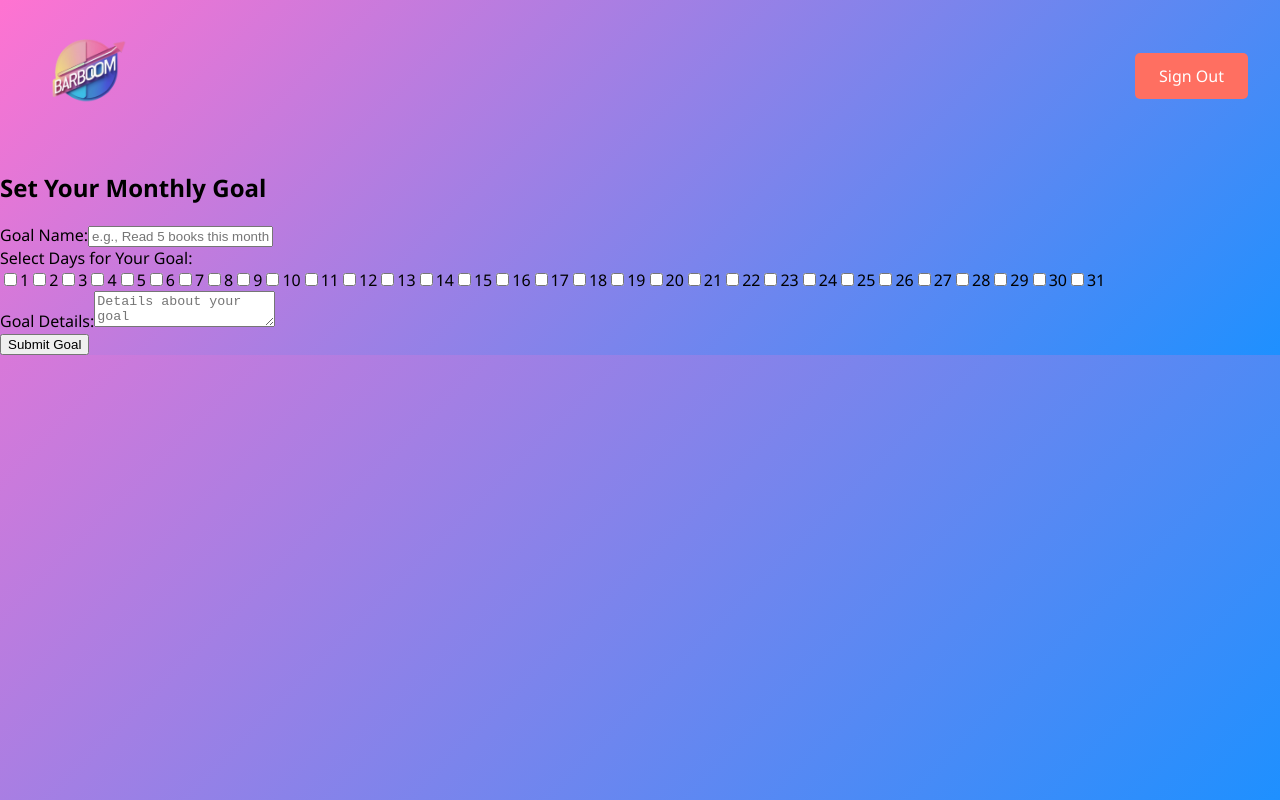
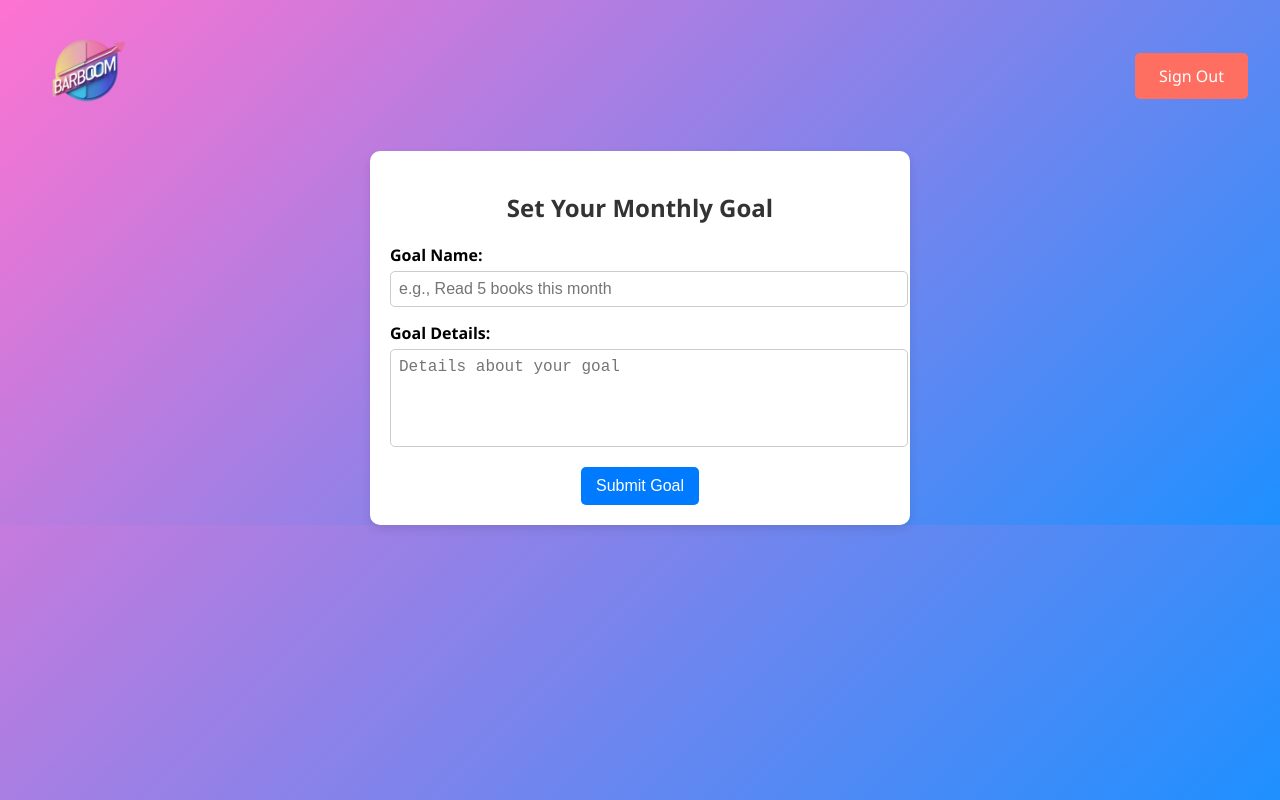
Before and after one commit to MarwenCode/progress, a React (Vite) app in the folder client/: page /monthly in a window 1280 px wide. Built offline with nearby package versions, Linux system fonts and the light colour scheme.

Commit message:
edit weekly goal

```diff
--- a/client/src/pages/monthly/Monthly.jsx
+++ b/client/src/pages/monthly/Monthly.jsx
@@ -1,21 +1,30 @@
-import React, { useState } from 'react';
-
+import React, { useState, useEffect } from "react";
+import "./monthly.scss"; // Import du fichier SCSS
 
 const Monthly = () => {
-  const [goalName, setGoalName] = useState('');
-  const [selectedDays, setSelectedDays] = useState([]);
-  const [goalDetails, setGoalDetails] = useState('');
+  const [goalName, setGoalName] = useState("");
+  const [goalDetails, setGoalDetails] = useState("");
 
-  const handleDayToggle = (day) => {
-    setSelectedDays(prev =>
-      prev.includes(day) ? prev.filter(d => d !== day) : [...prev, day]
+  // Charger les données sauvegardées au montage
+  useEffect(() => {
+    const savedGoal = JSON.parse(localStorage.getItem("monthlyGoal"));
+    if (savedGoal) {
+      setGoalName(savedGoal.name || "");
+      setGoalDetails(savedGoal.details || "");
+    }
+  }, []);
+
+  // Sauvegarder les données à chaque mise à jour
+  useEffect(() => {
+    localStorage.setItem(
+      "monthlyGoal",
+      JSON.stringify({ name: goalName, details: goalDetails })
     );
-  };
+  }, [goalName, goalDetails]);
 
   const handleSubmit = (e) => {
     e.preventDefault();
-    // Handle the goal submission logic for the month
-    console.log('Monthly Goal:', goalName, selectedDays, goalDetails);
+    console.log("Monthly Goal:", goalName, goalDetails);
   };
 
   return (
@@ -31,22 +40,6 @@ const Monthly = () => {
             onChange={(e) => setGoalName(e.target.value)}
             placeholder="e.g., Read 5 books this month"
           />
-        </div>
-
-        <div className="form-group">
-          <label>Select Days for Your Goal:</label>
-          <div className="day-selector">
-            {[...Array(31).keys()].map((day) => (
-              <label key={day}>
-                <input
-                  type="checkbox"
-                  checked={selectedDays.includes(day + 1)}
-                  onChange={() => handleDayToggle(day + 1)}
-                />
-                {day + 1}
-              </label>
-            ))}
-          </div>
         </div>
 
         <div className="form-group">
--- /dev/null
+++ b/client/src/pages/monthly/monthly.scss
@@ -0,0 +1,55 @@
+.monthly-container {
+    max-width: 500px;
+    margin: auto;
+    padding: 20px;
+    background: #fff;
+    border-radius: 10px;
+    box-shadow: 0 4px 10px rgba(0, 0, 0, 0.1);
+    text-align: center;
+
+    h2 {
+      color: #333;
+      font-size: 24px;
+      margin-bottom: 20px;
+    }
+
+    .form-group {
+      margin-bottom: 15px;
+      text-align: left;
+
+      label {
+        display: block;
+        font-weight: bold;
+        margin-bottom: 5px;
+      }
+
+      input,
+      textarea {
+        width: 100%;
+        padding: 8px;
+        border: 1px solid #ccc;
+        border-radius: 5px;
+        font-size: 16px;
+      }
+
+      textarea {
+        resize: none;
+        height: 80px;
+      }
+    }
+
+    .submit-btn {
+      background: #007bff;
+      color: white;
+      padding: 10px 15px;
+      border: none;
+      border-radius: 5px;
+      font-size: 16px;
+      cursor: pointer;
+      transition: 0.2s ease-in-out;
+
+      &:hover {
+        background: #0056b3;
+      }
+    }
+  }
--- a/client/src/pages/weekly/weekly.scss
+++ b/client/src/pages/weekly/weekly.scss
@@ -103,7 +103,7 @@
     padding: 20px;
     border-radius: 10px;
     text-align: center;
-    max-width: 400px;
+    max-width: 500px;
     width: 100%;
 
     h3 {
@@ -121,16 +121,24 @@
 
       input,
       textarea {
-        width: 100%;
+        width: 90%;
         padding: 10px;
         border: 1px solid #ccc;
         border-radius: 5px;
+        resize: none; /* Prevents resizing for textarea */
+        text-align: left; /* Ensures text starts from the left */
+        direction: ltr; /* Ensures text direction is left-to-right */
+        white-space: pre-wrap; /* Preserves line breaks and spaces */
+        display: block; /* Ensures the element takes up the full width */
+        margin: 0; /* Removes any default margin */
       }
     }
 
+
+
     .submit-btn,
     .cancel-btn {
-      background-color: #007bff;
+      background: linear-gradient(135deg, #ff6f61, #ffb347);
       color: white;
       border: none;
       padding: 10px 15px;
@@ -139,15 +147,15 @@
       margin-right: 10px;
 
       &:hover {
-        background-color: #0056b3;
+        transform: scale(1.05);
       }
     }
 
     .cancel-btn {
-      background-color: #dc3545;
+      background: linear-gradient(135deg, #ff6f61, #ffb347);
 
       &:hover {
-        background-color: #c82333;
+        transform: scale(1.05);
       }
     }
   }
@@ -223,6 +231,8 @@
     background-color: #45a049;
   }
 }
+
+
 
 /* Current Goal Info */
 .current-goal-info {
--- a/client/src/redux/weeklySlice/weeklySlice.js
+++ b/client/src/redux/weeklySlice/weeklySlice.js
@@ -8,7 +8,9 @@ export const getWeeklyGoal = createAsyncThunk(
   async (_, { rejectWithValue }) => {
     try {
       console.log("Fetching weekly goals"); // Add this
-        const response = await axios.get("http://localhost:5000/api/tasks/weekly");
+      const response = await axios.get(
+        "http://localhost:5000/api/tasks/weekly"
+      );
       console.log("Response:", response.data); // Add this
       return response.data;
     } catch (error) {
@@ -26,11 +28,17 @@ export const createWeeklyGoal = createAsyncThunk(
   async (data, { rejectWithValue }) => {
     try {
       console.log("Creating weekly goal with data:", data); // Log the data being sent
-      const response = await axios.post("http://localhost:5000/api/tasks/weekly", data);
+      const response = await axios.post(
+        "http://localhost:5000/api/tasks/weekly",
+        data
+      );
       console.log("Response from server:", response.data); // Log the server's response
       return response.data;
     } catch (error) {
-      console.error("Error in createWeeklyGoal:", error.response || error.message); // Log any errors
+      console.error(
+        "Error in createWeeklyGoal:",
+        error.response || error.message
+      ); // Log any errors
       return rejectWithValue(
         error.response?.data?.message || "Failed to create task"
       );
@@ -38,22 +46,32 @@ export const createWeeklyGoal = createAsyncThunk(
   }
 );
 
+// AsyncThunk for Updating Weekly Goal
+// export const updateWeeklyGoal = createAsyncThunk(
+//   "weekly/updateWeeklyGoal",
+//   async ({ id, data }, { rejectWithValue }) => {
+//     try {
+//       const response = await axios.put(`http://localhost:5000/api/tasks/weekly/${id}`, data);
+//       return response.data;
+//     } catch (error) {
+//       return rejectWithValue(error.response.data);
+//     }
+//   }
+// );
+
 
 export const updateWeeklyGoal = createAsyncThunk(
   "weekly/updateWeeklyGoal",
-  async ({ id, selectedDays }, thunkAPI) => {
+  async ({ id, updates }, { rejectWithValue }) => { // Changement ici: `updates` au lieu de `data`
     try {
-      console.log("Updating goal with ID:", id); // Debugging log
-      const response = await axios.put(`http://localhost:5000/api/tasks/weekly/${id}`, {
-        selectedDays,
-      });
+      const response = await axios.put(`http://localhost:5000/api/tasks/weekly/${id}`, updates);
       return response.data;
     } catch (error) {
-      console.error("Error updating weekly goal:", error);
-      return thunkAPI.rejectWithValue(error.response.data);
+      return rejectWithValue(error.response?.data || "Erreur de mise à jour.");
     }
   }
 );
+
 
 //update notes
 export const updateNotes = createAsyncThunk(
@@ -69,15 +87,14 @@ export const updateNotes = createAsyncThunk(
       console.log("Response from server:", response.data); // Debugging log
       return response.data;
     } catch (error) {
-      console.error("Error updating notes:", error.response?.data || error.message);
+      console.error(
+        "Error updating notes:",
+        error.response?.data || error.message
+      );
       return rejectWithValue(error.response?.data || error.message);
     }
   }
 );
-
-
-
-
 
 //delete a weekly Goal
 export const deleteWeeklyGoal = createAsyncThunk(
@@ -97,10 +114,6 @@ export const deleteWeeklyGoal = createAsyncThunk(
   }
 );
 
-
-
-
-
 // Goal Slice
 const weeklySlice = createSlice({
   name: "weekly",
@@ -108,7 +121,6 @@ const weeklySlice = createSlice({
     weeklyGoal: [],
     loading: false,
     error: null,
-
   },
   reducers: {},
   extraReducers: (builder) => {
@@ -142,20 +154,31 @@ const weeklySlice = createSlice({
         state.loading = false;
         state.error = action.payload;
       })
+      // Update Weekly Goal
+
+      // Update Weekly Goal
+      // Update Weekly Goal
+    // Update Weekly Goal
+// Reducer dans le slice Redux
 .addCase(updateWeeklyGoal.fulfilled, (state, action) => {
-        const updatedGoal = action.payload;
-        const index = state.weeklyGoal.findIndex(goal => goal._id === updatedGoal._id);
-        if (index !== -1) {
-          state.weeklyGoal[index] = updatedGoal; // Update the specific goal
-        }
+  const { _id, ...updates } = action.payload;
+  state.weeklyGoal = state.weeklyGoal.map(goal =>
+    goal._id === _id ? { ...goal, ...updates } : goal
+  );
+
+  console.log("État Redux mis à jour :", state.weeklyGoal); // Debugging
 })
 
+
+
+
+// Delete Weekly Goal
 .addCase(deleteWeeklyGoal.fulfilled, (state, action) => {
-        console.log("Reducer payload:", action.payload);
-        state.weeklyGoal = state.weeklyGoal.filter(
-          (goal) => goal._id !== action.payload
-        );
-        console.log("Updated state:", state.weeklyGoal);
+  state.loading = false;
+  const deletedGoalId = action.payload;
+
+  // Update the weeklyGoal array by filtering out the deleted goal
+  state.weeklyGoal = state.weeklyGoal.filter(goal => goal._id !== deletedGoalId);
 })
       // Handle pending state for updateNotes
       .addCase(updateNotes.pending, (state) => {
@@ -166,7 +189,9 @@ const weeklySlice = createSlice({
       .addCase(updateNotes.fulfilled, (state, action) => {
         state.loading = false;
         const updatedGoal = action.payload;
-        const goalIndex = state.weeklyGoal.findIndex((goal) => goal._id === updatedGoal._id);
+        const goalIndex = state.weeklyGoal.findIndex(
+          (goal) => goal._id === updatedGoal._id
+        );
         if (goalIndex !== -1) {
           state.weeklyGoal[goalIndex].notes = updatedGoal.notes;
         }
@@ -176,8 +201,7 @@ const weeklySlice = createSlice({
         state.loading = false;
         state.error = action.payload || "Failed to update notes";
       });
-  }
+  },
 });
 
-
 export default weeklySlice.reducer;
```
Also changed, not shown: client/src/pages/weekly/Weekly.jsx (+104 -20 lines), 1 other file (tests, documents, lock files or other folders). Lines whose indentation alone changed are shown as unchanged.
